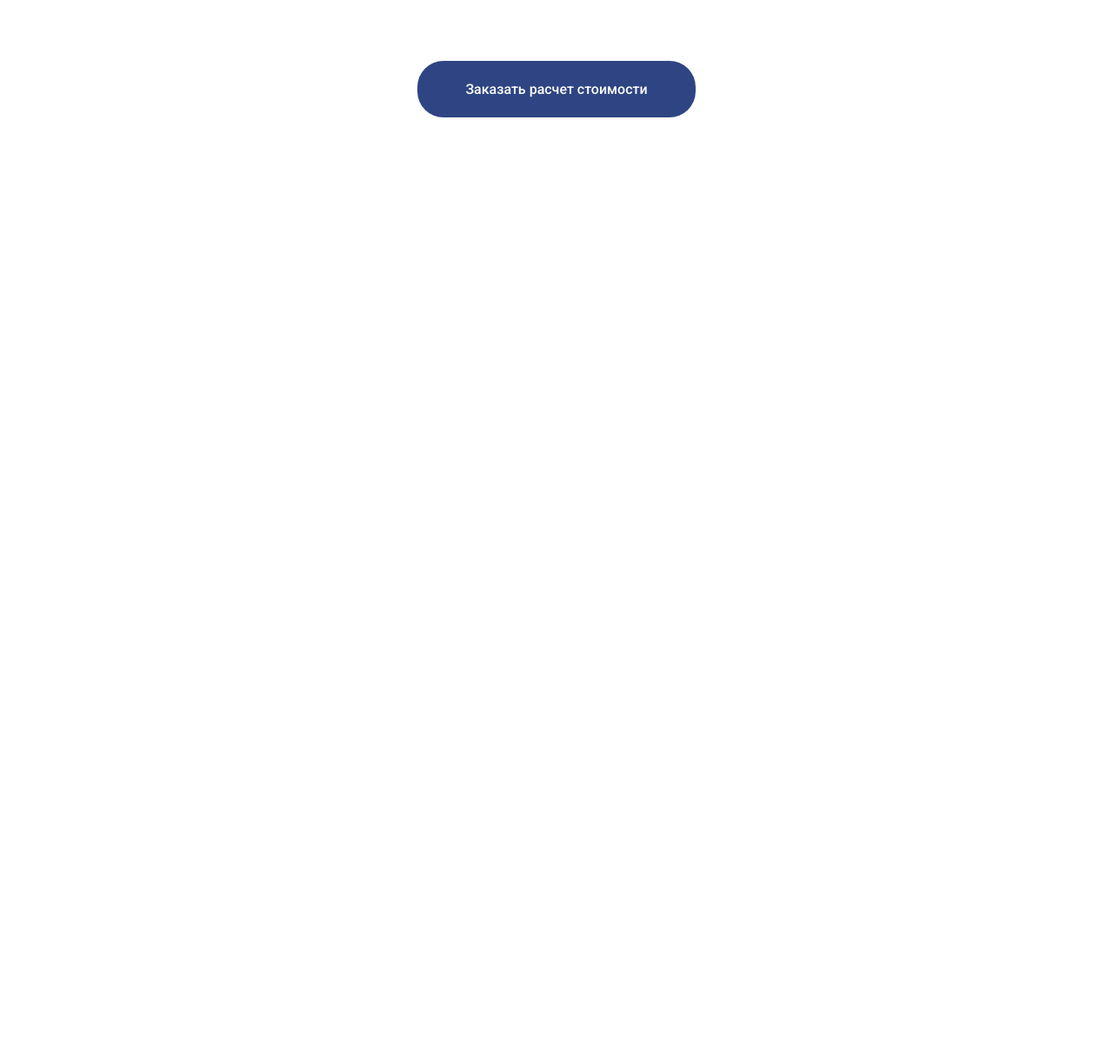
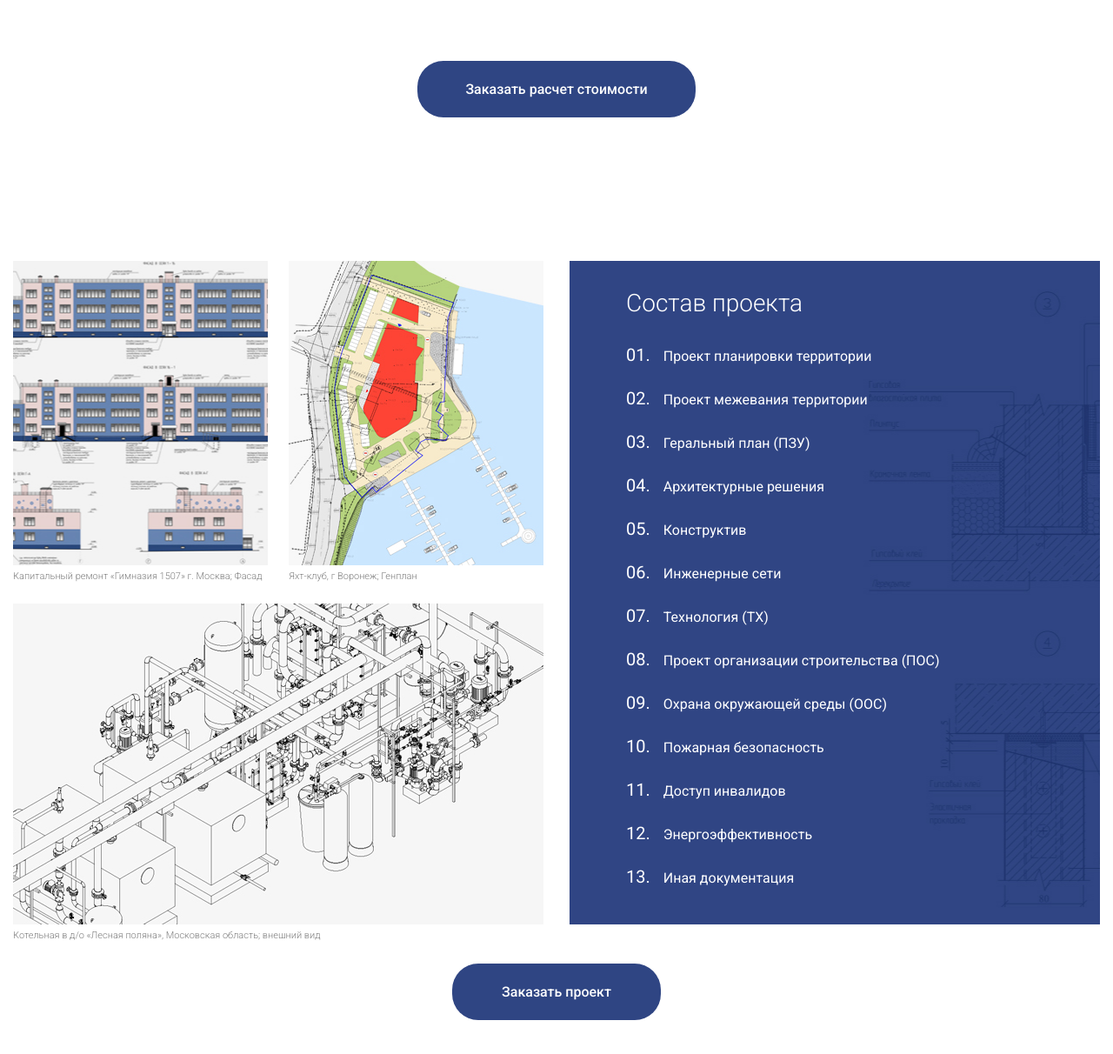
Before and after one commit to TeyaLir/Infoprom, a plain HTML site: page index.html in a window 1280 px wide. Shown: the part 1474-2686 px from the top of the page at 87% size. Before the commit the page ends 1774 px from the top, so only its background shows below. Drawn offline with nearby package versions, Linux system fonts and the light colour scheme.

Commit message:
Add Description section

```diff
--- a/index.html
+++ b/index.html
@@ -137,6 +137,59 @@
 
   </section>
 
+  <section class="description">
+    <div class="container">
+      <div class="description__inner">
+
+        <div class="description__left">
+          <div class="description__left-top">
+            <div class="description__block1">
+              <div class="description__block1-img"></div>
+              <p>Капитальный ремонт «Гимназия 1507» г. Москва; Фасад</p>
+            </div>
+            <div class="description__block2">
+              <div class="description__block2-img"></div>
+              <p>Яхт-клуб, г Воронеж; Генплан</p>
+            </div>
+          </div>
+          <div class="description__left-bottom">
+            <div class="description__block3">
+              <div class="description__block3-img"></div>
+              <p>Котельная в д/о «Лесная поляна», Московская область; внешний вид</p>
+            </div>
+          </div>
+        </div>
+
+        <div class="description__right">
+          <div class="description__block4-img"></div>
+          <div class="description__right-text">
+            <h3 class="description__right-title">Состав проекта</h3>
+            <ul class="description__right-list">
+              <li><span>01.</span>Проект планировки территории</li>
+              <li><span>02.</span>Проект межевания территории</li>
+              <li><span>03.</span>Геральный план (ПЗУ)</li>
+              <li><span>04.</span>Архитектурные решения</li>
+              <li><span>05.</span>Конструктив</li>
+              <li><span>06.</span>Инженерные сети</li>
+              <li><span>07.</span>Технология (ТХ)</li>
+              <li><span>08.</span>Проект организации строительства (ПОС)</li>
+              <li><span>09.</span>Охрана окружающей среды (ООС)</li>
+              <li><span>10.</span>Пожарная безопасность</li>
+              <li><span>11.</span>Доступ инвалидов</li>
+              <li><span>12.</span>Энергоэффективность</li>
+              <li><span>13.</span>Иная документация</li>
+            </ul>
+          </div>
+        </div>
+      </div>
+
+      <div class="description__link">
+        <a href="#!" class="description__link-btn btn">Заказать проект</a>
+      </div>
+
+    </div>
+  </section>
+
   <script src="https://ajax.googleapis.com/ajax/libs/jquery/3.4.1/jquery.min.js"></script>
   <script src="js/slick.min.js"></script>
   <script src="js/jquery.fancybox.min.js"></script>
--- /dev/null
+++ b/scss/blocks/_description.scss
@@ -0,0 +1,133 @@
+.description {
+  padding-bottom: 125px;
+}
+
+.description__inner {
+  display: flex;
+  justify-content: space-between;
+  height: 763px;
+  width: 100%;
+  margin-bottom: 45px;
+}
+
+.description__left {
+  // max-width: 750px;
+  width: 50%;
+  position: relative;
+  display: flex;
+  justify-content: space-between;
+  flex-wrap: wrap;
+  margin-right: 30px;
+
+  &-top {
+    width: 100%;
+    display: flex;
+    justify-content: space-between;
+
+    & .description__block1 {
+      width: 48%;
+    }
+
+    & .description__block2 {
+      width: 48%;
+    }
+  }
+
+  &-bottom {
+    width: 100%;
+  }
+}
+
+.description__block3 {
+  position: absolute;
+  bottom: 0;
+  left: 0;
+  right: 0;
+  margin-bottom: -18px;
+}
+
+.description__block1,
+.description__block2,
+.description__block3 {
+  & p {
+    margin-top: 5px;
+    font-weight: 300;
+    font-size: 11px;
+    color: #7e7e7e;
+  }
+}
+
+.description__block1-img,
+.description__block2-img,
+.description__block3-img,
+.description__block4-img {
+  display: inline-block;
+  background-color: $colorMain;
+
+  background-repeat: no-repeat;
+  background-position: center;
+  background-size: cover;
+  width: 100%;
+}
+
+.description__block1-img {
+  height: 350px;
+  max-width: 358px;
+  background-image: url('./../img/description/desc1.jpg');
+}
+
+.description__block2-img {
+  height: 350px;
+  max-width: 358px;
+  background-image: url('./../img/description/desc2.jpg');
+}
+
+.description__block3-img {
+  height: 369px;
+  max-width: 748px;
+  background-image: url('./../img/description/desc3.jpg');
+}
+
+.description__block4-img {
+  height: 763px;
+  max-width: 749px;
+  background-image: url('./../img/description/desc4.jpg');
+}
+
+.description__right {
+  position: relative;
+  width: 50%;
+  max-width: 749px;
+  max-height: 763px;
+  color: #fff;
+
+  &-text {
+    position: absolute;
+    top: 35px;
+    left: 65px;
+  }
+
+  &-title {
+    font-weight: 300;
+    font-size: 28px;
+    margin-bottom: 35px;
+  }
+
+  &-list li {
+    font-size: 16px;
+    margin-bottom: 30px;
+
+    & span {
+      font-size: 20px;
+      margin-right: 15px;
+    }
+  }
+}
+
+.description__link {
+  text-align: center;
+
+  &-btn {
+    padding: 0 57px;
+  }
+}
```
Also changed, not shown: css/style.css, img/description/desc1.jpg (added), img/description/desc2.jpg (added), img/description/desc3.jpg (added), img/description/desc4.jpg (added), 1 other file.
